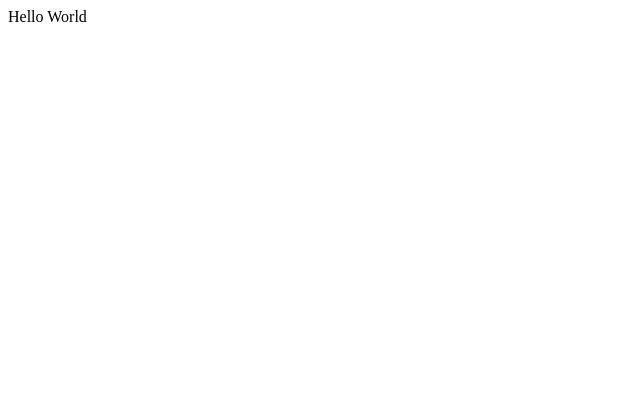
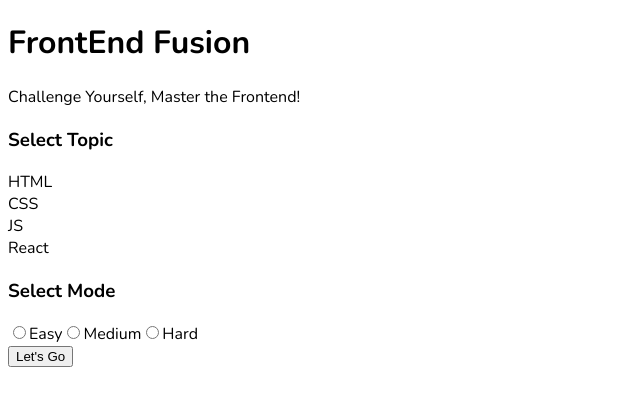
Before and after one commit to SujayGowdaa/front-end-fusion, a React (Vite) app: page / in a window 1280 px wide. Shown: the top 406 px of the page, without its empty margins (0-640 px from the left). Built offline with nearby package versions, Linux system fonts and the light colour scheme.

Commit message:
user form before starting quiz

```diff
--- a/src/App.jsx
+++ b/src/App.jsx
@@ -1,5 +1,102 @@
+/* eslint-disable react/no-unescaped-entities */
+import { useState } from 'react';
+
 function App() {
-  return <div>Hello World</div>;
+  const [inputs, setInputs] = useState({
+    topic: '',
+    mode: '',
+  });
+  const [selected, setSelected] = useState(null);
+
+  function handleSubmit(e) {
+    e.preventDefault();
+    console.log(inputs);
+  }
+
+  return (
+    <div>
+      <h1>FrontEnd Fusion</h1>
+      <p>Challenge Yourself, Master the Frontend!</p>
+
+      <form onSubmit={(e) => handleSubmit(e)}>
+        <div>
+          <h3>Select Topic</h3>
+          <div
+            className={`${selected === 'HTML' && 'active'}`}
+            onClick={() => {
+              setSelected('HTML');
+              setInputs((ps) => ({ ...ps, topic: 'HTML' }));
+            }}
+          >
+            HTML
+          </div>
+          <div
+            className={`${selected === 'CSS' && 'active'}`}
+            onClick={() => {
+              setSelected('CSS');
+              setInputs((ps) => ({ ...ps, topic: 'CSS' }));
+            }}
+          >
+            CSS
+          </div>
+          <div
+            className={`${selected === 'JS' && 'active'}`}
+            onClick={() => {
+              setSelected('JS');
+              setInputs((ps) => ({ ...ps, topic: 'JS' }));
+            }}
+          >
+            JS
+          </div>
+          <div
+            className={`${selected === 'REACT' && 'active'}`}
+            onClick={() => {
+              setSelected('REACT');
+              setInputs((ps) => ({ ...ps, topic: 'REACT' }));
+            }}
+          >
+            React
+          </div>
+        </div>
+        <div>
+          <h3>Select Mode</h3>
+          <input
+            type='radio'
+            id='easy'
+            value='easy'
+            name='mode'
+            onChange={(e) =>
+              setInputs((ps) => ({ ...ps, mode: e.target.value }))
+            }
+          />
+          <label htmlFor='easy'>Easy</label>
+
+          <input
+            type='radio'
+            id='medium'
+            value='medium'
+            name='mode'
+            onChange={(e) => {
+              return setInputs((ps) => ({ ...ps, mode: e.target.value }));
+            }}
+          />
+          <label htmlFor='medium'>Medium</label>
+
+          <input
+            type='radio'
+            id='hard'
+            value='hard'
+            name='mode'
+            onChange={(e) => {
+              setInputs((ps) => ({ ...ps, mode: e.target.value }));
+            }}
+          />
+          <label htmlFor='hard'>Hard</label>
+        </div>
+        <button type='submit'>Let's Go</button>
+      </form>
+    </div>
+  );
 }
 
 export default App;
--- a/src/index.css
+++ b/src/index.css
@@ -0,0 +1,9 @@
+@import url('https://fonts.googleapis.com/css2?family=Nunito:wght@300;400;500;600;700;800&display=swap');
+
+body {
+  font-family: 'Nunito', sans-serif;
+}
+
+.active {
+  font-weight: 800;
+}
```
